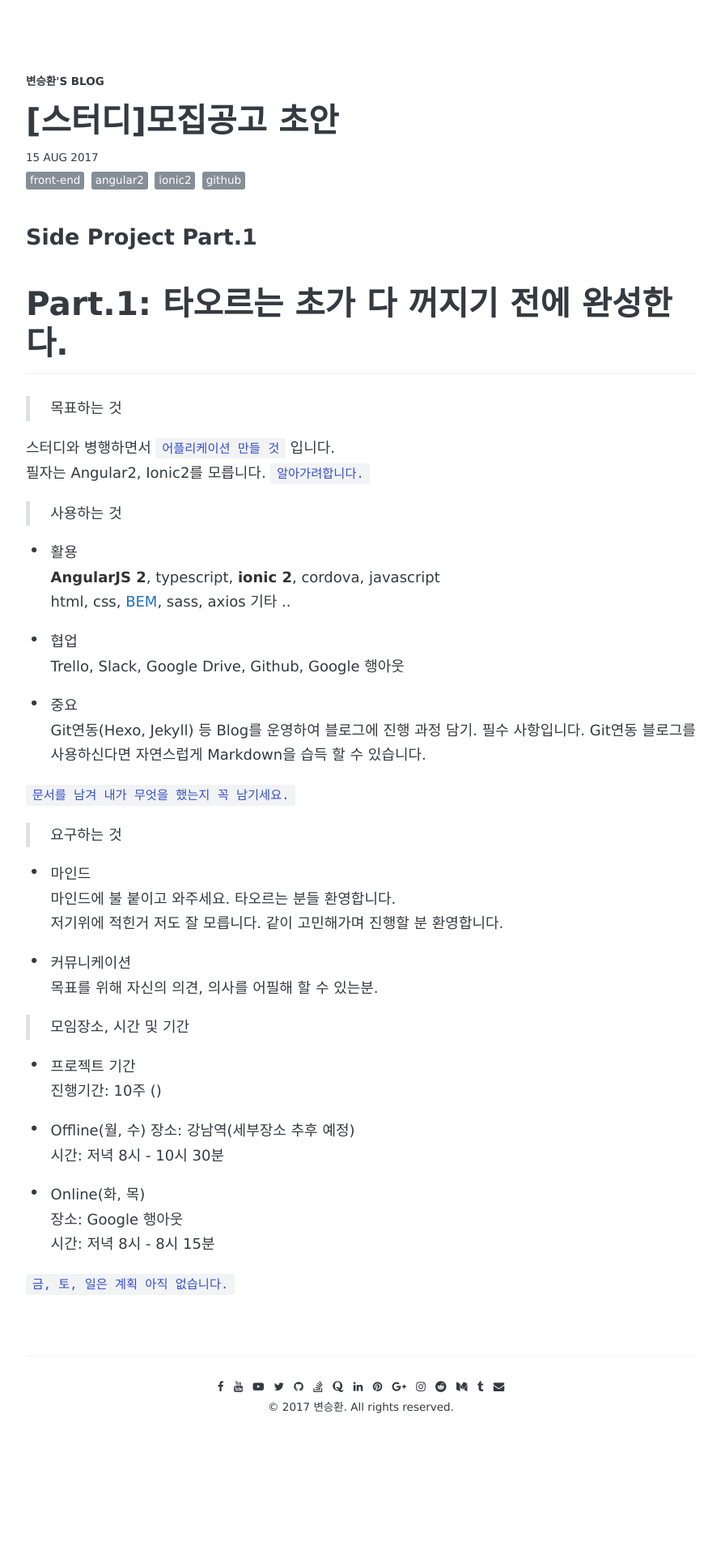
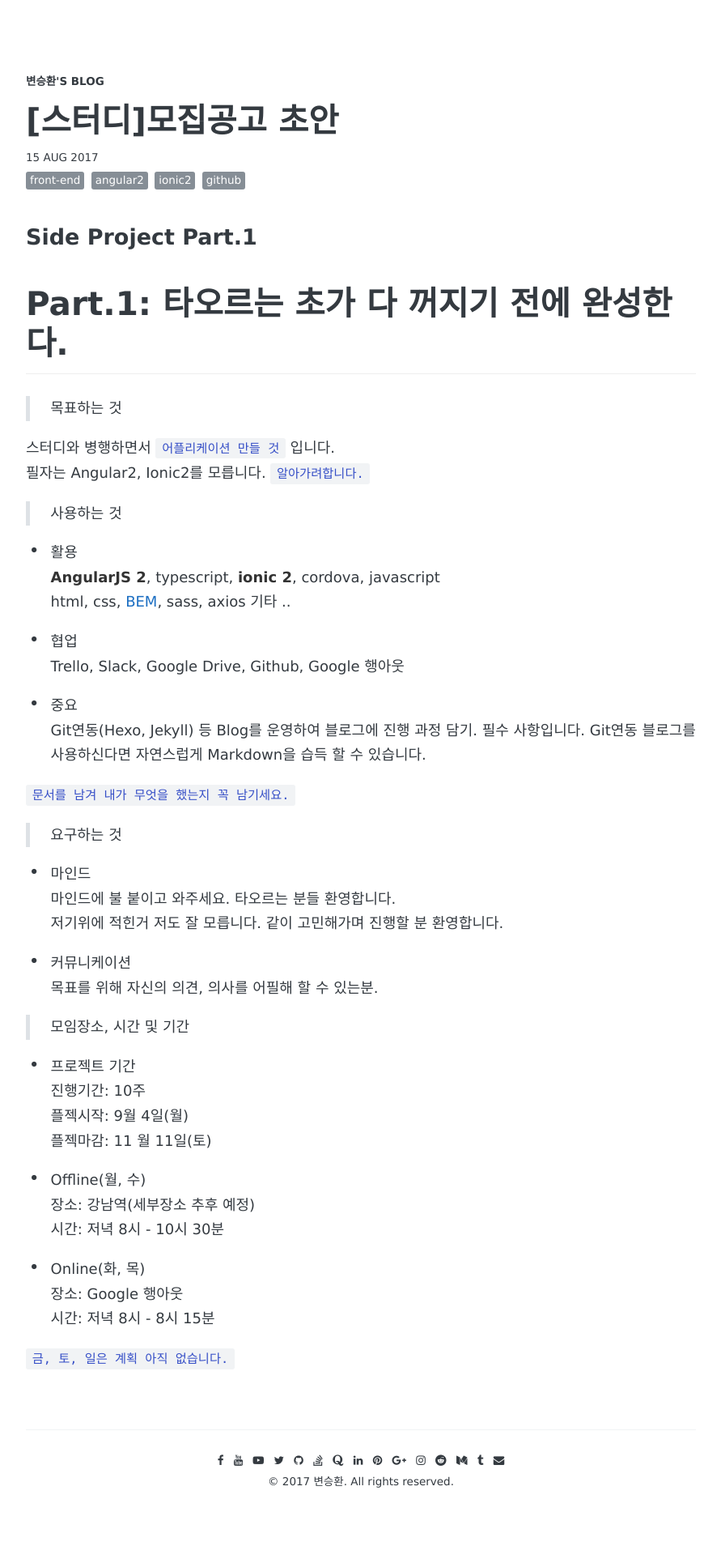
Before and after one commit to awesome-hwan/awesome-hwan.github.io, a Jekyll site: the page built from _posts/2017-08-15-[스터디]모집공고초안.md, in a window 1280 px wide. Shown: the whole page at 81% size, without its empty margins (194-1085 px from the left). Built offline with Jekyll 4.4.1, drawn with Linux system fonts in a browser that asks for light colours; some web fonts are replaced; comment, search, counter and statistics services are not loaded; before the commit the page ends 1838 px from its top, so only the background shows below that.

Commit message:
Study part.1

```diff
--- a/_posts/2017-08-15-[스터디]모집공고초안.md
+++ b/_posts/2017-08-15-[스터디]모집공고초안.md
@@ -43,7 +43,9 @@ Git연동 블로그를 사용하신다면 자연스럽게 Markdown을 습득 할
 > 모임장소, 시간 및 기간
 
 - 프로젝트 기간
-진행기간: 10주 ()
+진행기간: 10주
+플젝시작: 9월 4일(월)
+플젝마감: 11 월 11일(토)
 
 - Offline(월, 수)
 장소: 강남역(세부장소 추후 예정)
@@ -54,3 +56,5 @@ Git연동 블로그를 사용하신다면 자연스럽게 Markdown을 습득 할
 시간: 저녁 8시 - 8시 15분
 
 `금, 토, 일은 계획 아직 없습니다.`
+
+>
```
